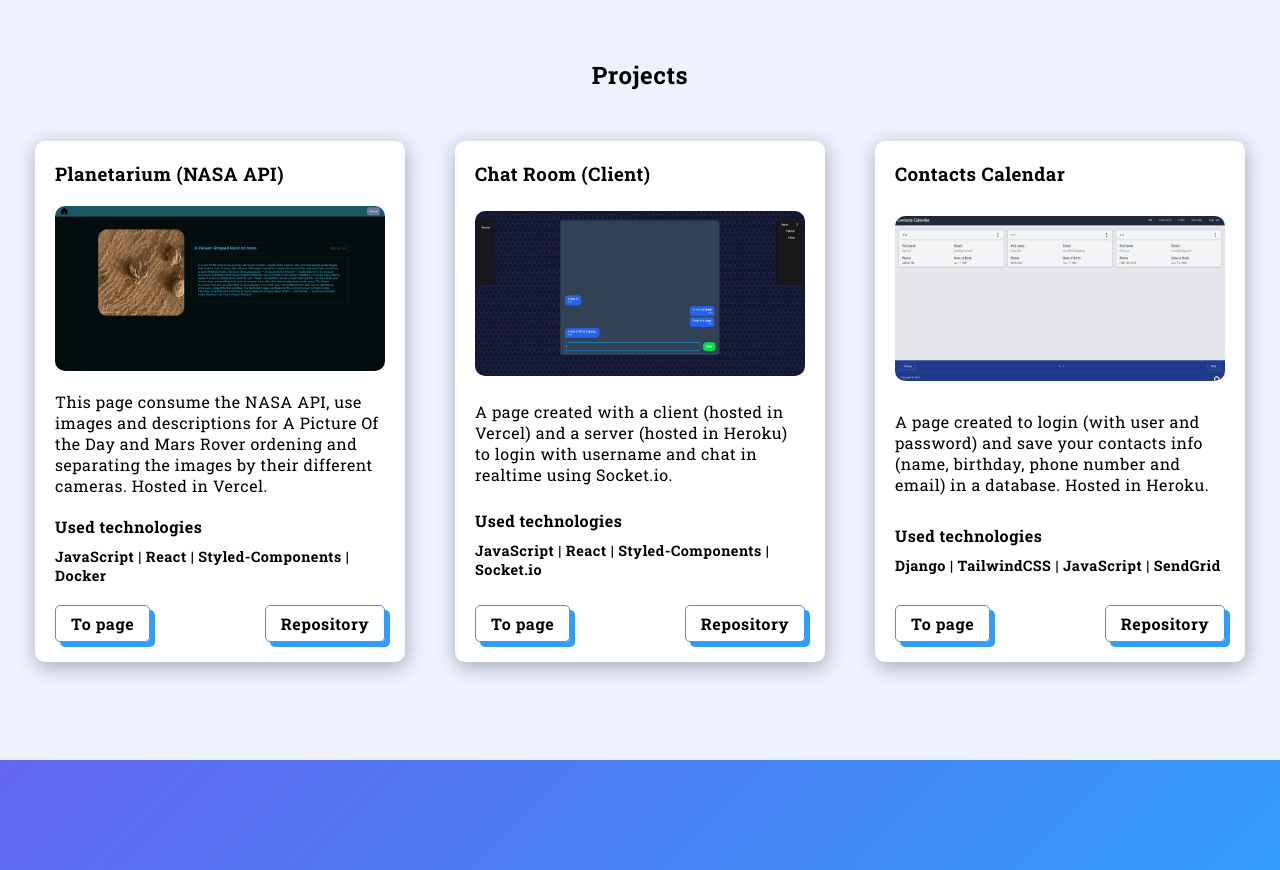
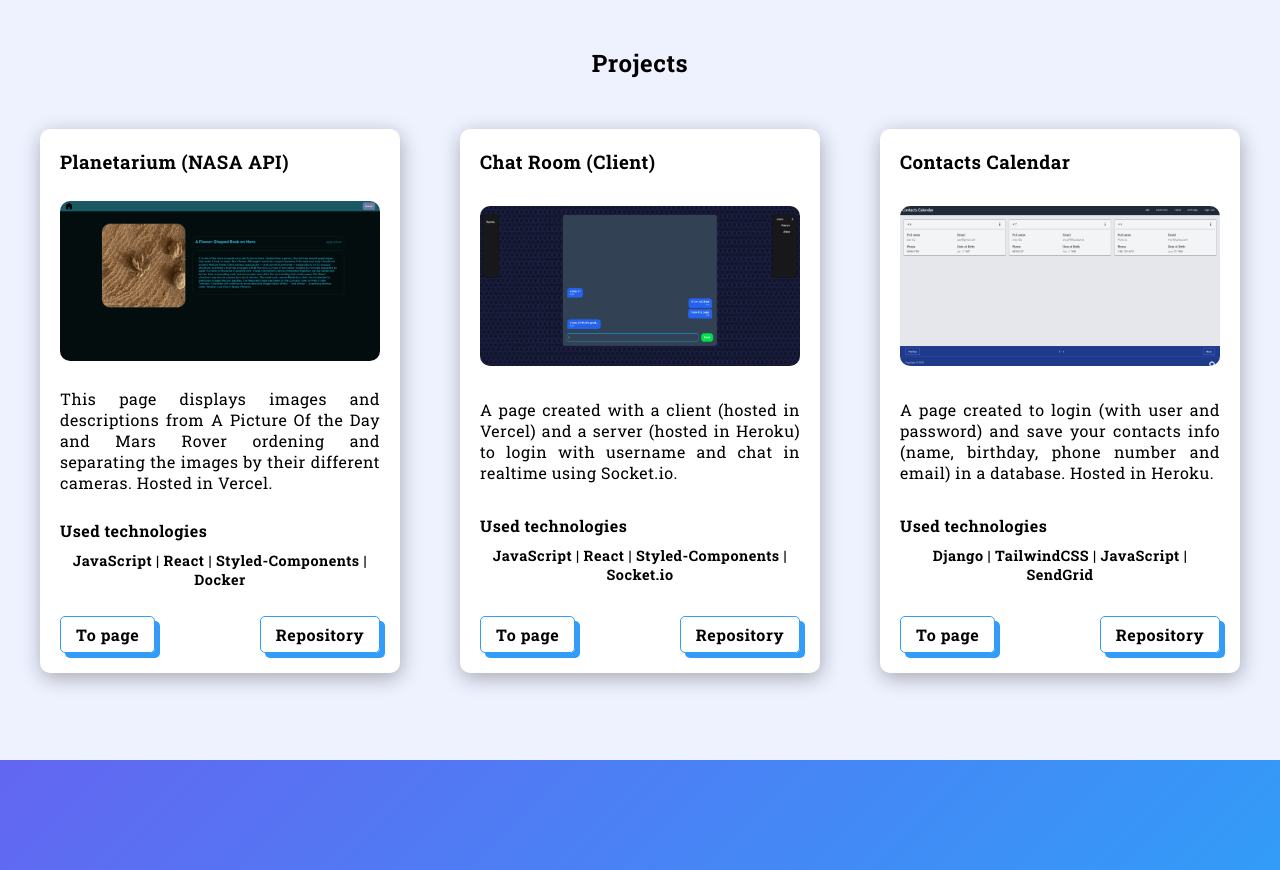
Before and after one commit to Patrick564/personal-web, a Next.js app: page / in a window 1280 px wide. Shown: the part 1640-2510 px from the top of the page. Built offline with nearby package versions, Linux system fonts and the light colour scheme.

Commit message:
Text for projects and presentation ordened and justified

```diff
--- a/components/Presentation.js
+++ b/components/Presentation.js
@@ -3,7 +3,10 @@ import style from '../styles/Presentation.module.css'
 const Presentation = () => {
   return (
     <div className={style.container} id='presentation'>
-      <h1>Hi, I'm Patrick Vilchez</h1>
+      <h1 className={style.title}>
+        <span>Hi, I'm </span>
+        <span>Patrick Vilchez</span>
+      </h1>
       <span>Backend/Frontend Web Developer</span>
       <a className={style.more} href='#about'>More</a>
     </div>
--- a/components/Projects.js
+++ b/components/Projects.js
@@ -18,7 +18,7 @@ const Projects = () => {
           <Image className={style.projectImg} src={planetariumSs} width={'500px'} height={'250px'} />
 
           <p className={style.projectExplanation}>
-            This page consume the NASA API, use images and descriptions for A Picture Of the Day
+            This page displays images and descriptions from A Picture Of the Day
             and Mars Rover ordening and separating the images by their different cameras. Hosted in Vercel.
           </p>
 
--- a/styles/Contact.module.css
+++ b/styles/Contact.module.css
@@ -33,7 +33,7 @@
   border-radius: 10px;
   padding: 15px;
   text-decoration: none;
-  width: 300px;
+  width: 280px;
   background: white;
   box-shadow: 1px 5px 20px rgba(0, 0, 0, 0.3);
   align-items: center;
--- a/styles/Presentation.module.css
+++ b/styles/Presentation.module.css
@@ -8,6 +8,19 @@
   display: flex;
   gap: 15px;
   background-color: #eef2ff;
+}
+
+.title {
+  /* display: table-caption; */
+  text-align: center;
+  /* text-transform: uppercase; */
+}
+
+@media (max-width: 425px) {
+  .title {
+    display: flex;
+    flex-direction: column;
+  }
 }
 
 .more {
--- a/styles/Projects.module.css
+++ b/styles/Projects.module.css
@@ -32,15 +32,29 @@
   }
 }
 
+/* @keyframes appear {
+  0% {
+    transform: translateX(-50%);
+    opacity: 0;
+  }
+
+  100% {
+    transform: translateX(0);
+    opacity: 1;
+  }
+} */
+
 .project {
   border-radius: 10px;
   padding: 20px;
   display: flex;
+  margin: 0 5px;
   flex-direction: column;
   justify-content: space-between;
-  gap: 20px;
+  gap: 27px;
   background-color: white;
   box-shadow: 1px 5px 20px rgba(0, 0, 0, 0.3);
+  /* animation: 1s ease-in-out 0s appear; */
 }
 
 .project:last-child {
@@ -59,16 +73,19 @@
 
 .projectExplanation {
   max-width: 500px;
+  text-align: justify;
 }
 
 .used {
   font-weight: bold;
+  /* text-align: center; */
 }
 
 .used > p {
   margin-top: 10px;
   /* font-weight: 500; */
   font-size: 0.9rem;
+  text-align: center;
 }
 
 .links {
```
